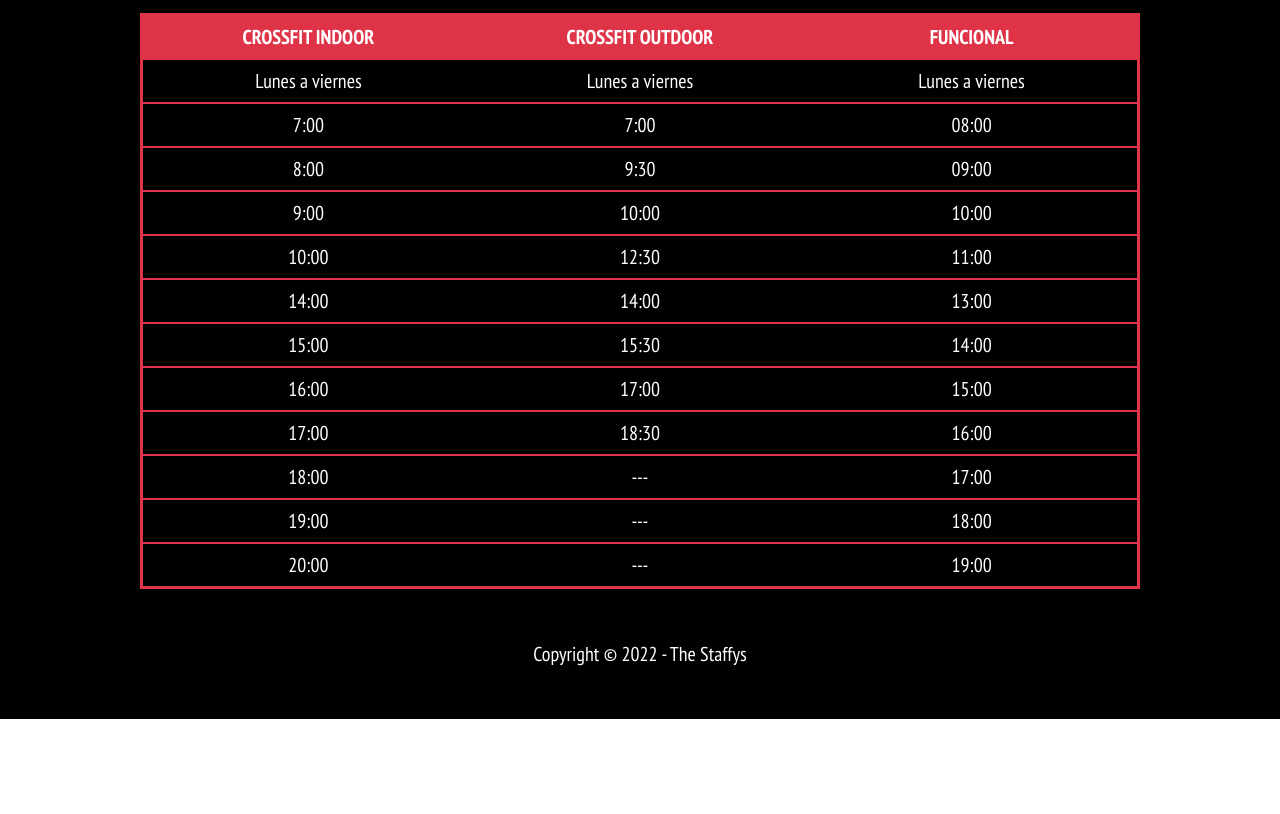
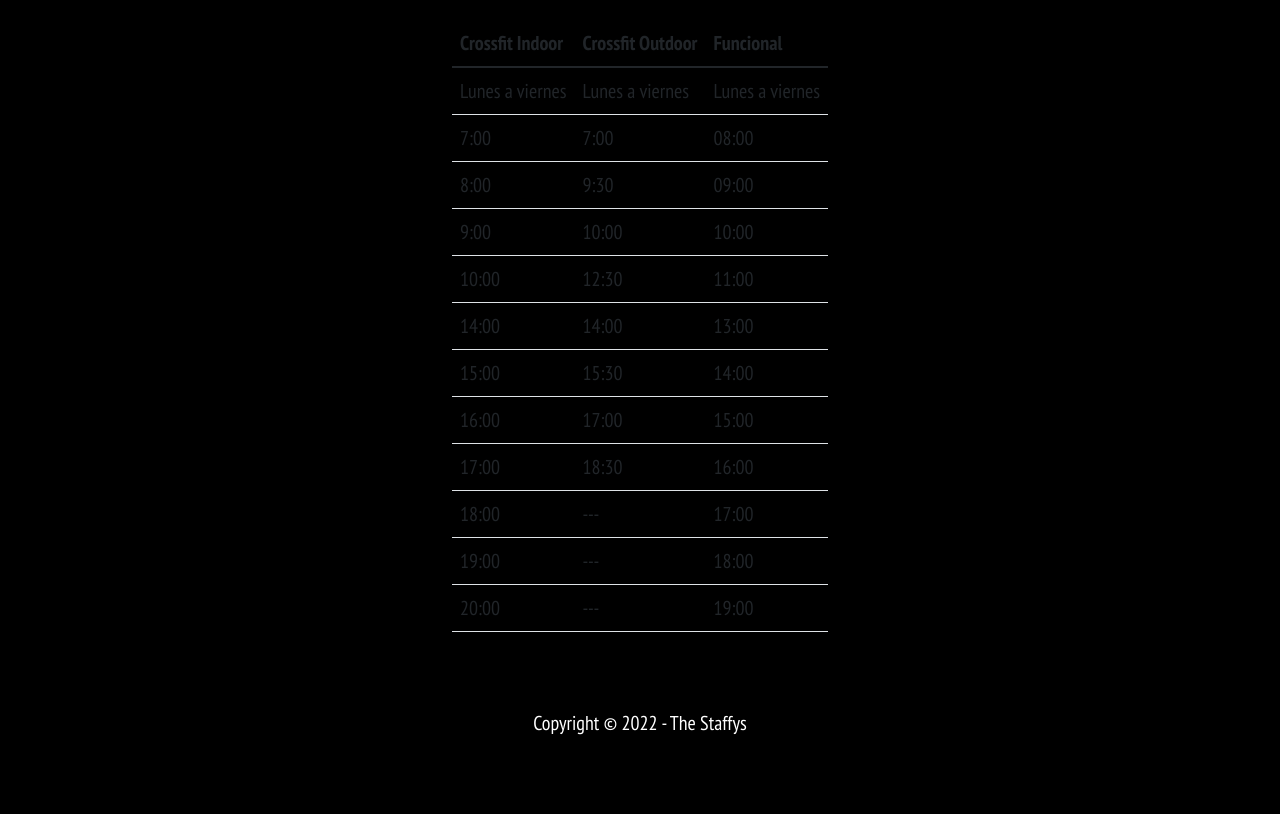
Before and after one commit to bianca-schmid/Coder-desafios, a plain HTML site: page horarios.html in a window 1280 px wide. Shown: the part 166-980 px from the top of the page. Before the commit the page ends 885 px from the top, so only its background shows below. Drawn offline with nearby package versions, Linux system fonts and the light colour scheme.

Commit message:
agregando bootstrap a la tabla de horarios

```diff
--- a/horarios.html
+++ b/horarios.html
@@ -5,6 +5,8 @@
     <meta http-equiv="X-UA-Compatible" content="IE=edge">
     <meta name="viewport" content="width=device-width, initial-scale=1.0">
     <title>Horarios</title>
+
+    <link href="https://cdn.jsdelivr.net/npm/bootstrap@5.1.3/dist/css/bootstrap.min.css" rel="stylesheet" integrity="sha384-1BmE4kWBq78iYhFldvKuhfTAU6auU8tT94WrHftjDbrCEXSU1oBoqyl2QvZ6jIW3" crossorigin="anonymous">
 
     <link rel="stylesheet" href="main.css">
 
@@ -63,8 +65,10 @@
 
 
         <main>
-            <div class="conteiner-tabla">
-                <table class="tabla-cuerpo">
+
+          <section>
+            <div class="table-responsive">
+              <table class="table">
 
                   <thead>
                       <tr>
@@ -228,9 +232,11 @@
 
                 </table>
           </div>
+          </section>
 
           <br>
           <br>
+
         </main>
 
         <br>
@@ -244,6 +250,6 @@
 
     </div>
 
-
+    <script src="https://cdn.jsdelivr.net/npm/bootstrap@5.1.3/dist/js/bootstrap.bundle.min.js" integrity="sha384-ka7Sk0Gln4gmtz2MlQnikT1wXgYsOg+OMhuP+IlRH9sENBO0LRn5q+8nbTov4+1p" crossorigin="anonymous"></script>
 </body>
 </html>
```
Lines whose indentation alone changed are shown as unchanged.
